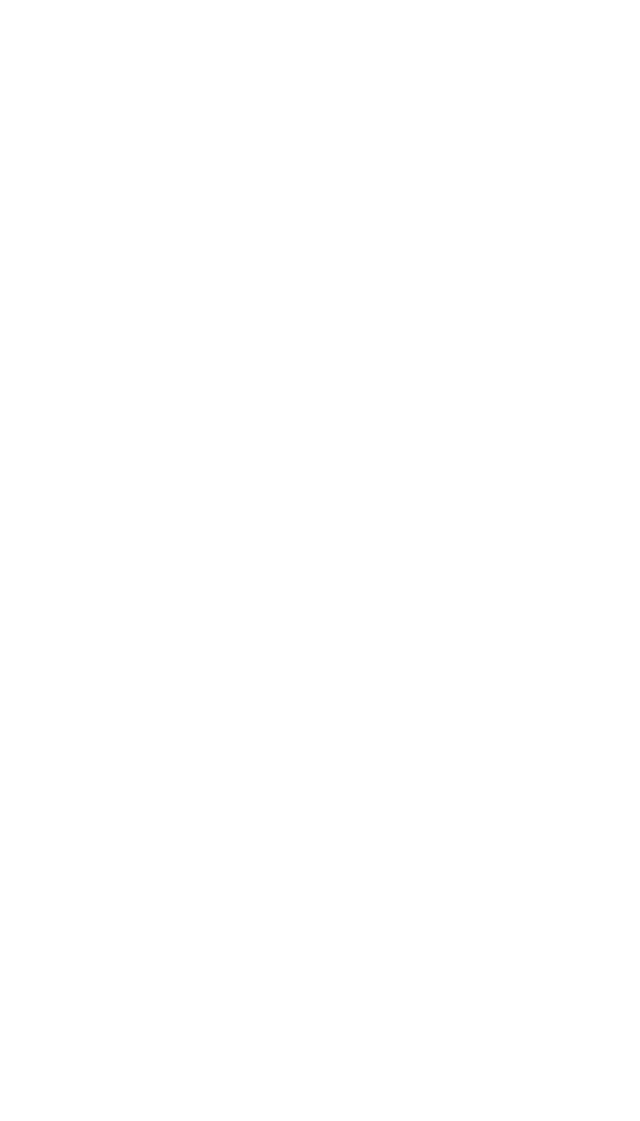
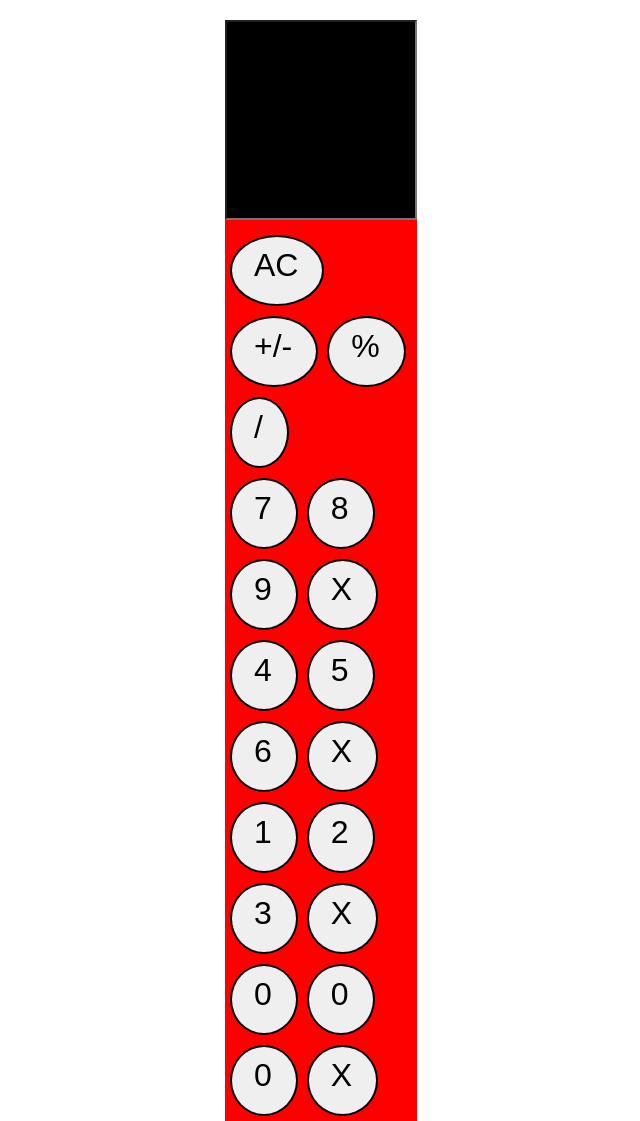
Before and after one commit to saagarbhujel/Calculator, a plain HTML site: page index.html in a window 1280 px wide. Shown: the whole page, without its empty margins (319-959 px from the left). Before the commit the page ends 800 px from the top, so only its background shows below. Drawn offline with Linux system fonts and the light colour scheme.

Commit message:
html done styling is not done yet

```diff
--- a/index.html
+++ b/index.html
@@ -4,9 +4,51 @@
     <meta charset="UTF-8">
     <meta http-equiv="X-UA-Compatible" content="IE=edge">
     <meta name="viewport" content="width=device-width, initial-scale=1.0">
-    <title>Document</title>
+    <title>Calculator</title>
+    <link rel="stylesheet" href="/style.css">
+    <link rel="stylesheet" href="/utils.css">
 </head>
 <body>
+    <section class="calculator m-auto bg-red mx-w m-top" >
+        <form class="m-btm">
+            <input type="text" class="screen ">
 
+        </form>
+        <div class="row">
+            <button class="btn">AC</button>
+            <button class="btn">+/-</button>
+            <button class="btn">%</button>
+            <button class="btn">/</button>
+
+        </div>
+        <div class="row ">
+            <button class="btn">7</button>
+            <button class="btn">8</button>
+            <button class="btn">9</button>
+            <button class="btn">X</button>
+
+        </div>
+        <div class="row">
+            <button class="btn">4</button>
+            <button class="btn">5</button>
+            <button class="btn">6</button>
+            <button class="btn"> X</button>
+
+        </div>
+        <div class="row">
+            <button class="btn">1</button>
+            <button class="btn">2</button>
+            <button class="btn">3</button>
+            <button class="btn">X</button>
+
+        </div>
+        <div class="row">
+            <button class="btn">0</button>
+            <button class="btn">0</button>
+            <button class="btn">0</button>
+            <button class="btn">X</button>
+
+        </div>
+    </section>
 </body>
 </html>
--- a/style.css
+++ b/style.css
@@ -0,0 +1,37 @@
+*{
+    margin: 0;
+    padding: 0;
+    box-sizing: border-box;
+}
+
+body{
+    height: 100%;
+    width: 100%;
+}
+
+.calculator{
+    /* display: flex;
+    flex-direction: column; */
+}
+
+.screen{
+    width: 15vw;
+    height: 25vh;
+    background-color: black;
+    color: white;
+    font-size: 65px;
+    text-align: right;
+
+}
+
+.btn{
+    padding: 10px 24px 20px 22px;
+
+    text-align: center;
+    margin-left: 5px;
+    margin-top: 5px;
+    margin-bottom: 5px;
+    border-radius: 50%;
+    border: 2px solid black;
+    font-size: 2rem;
+}
--- a/utils.css
+++ b/utils.css
@@ -0,0 +1,17 @@
+.m-auto{
+    margin: auto;
+}
+
+.mx-w{
+    max-width: 15vw;
+}
+
+.m-top{
+    margin-top: 20px;
+}
+.m-btm{
+    margin-bottom: 10px;
+}
+.bg-red{
+    background-color: red;
+}
```
